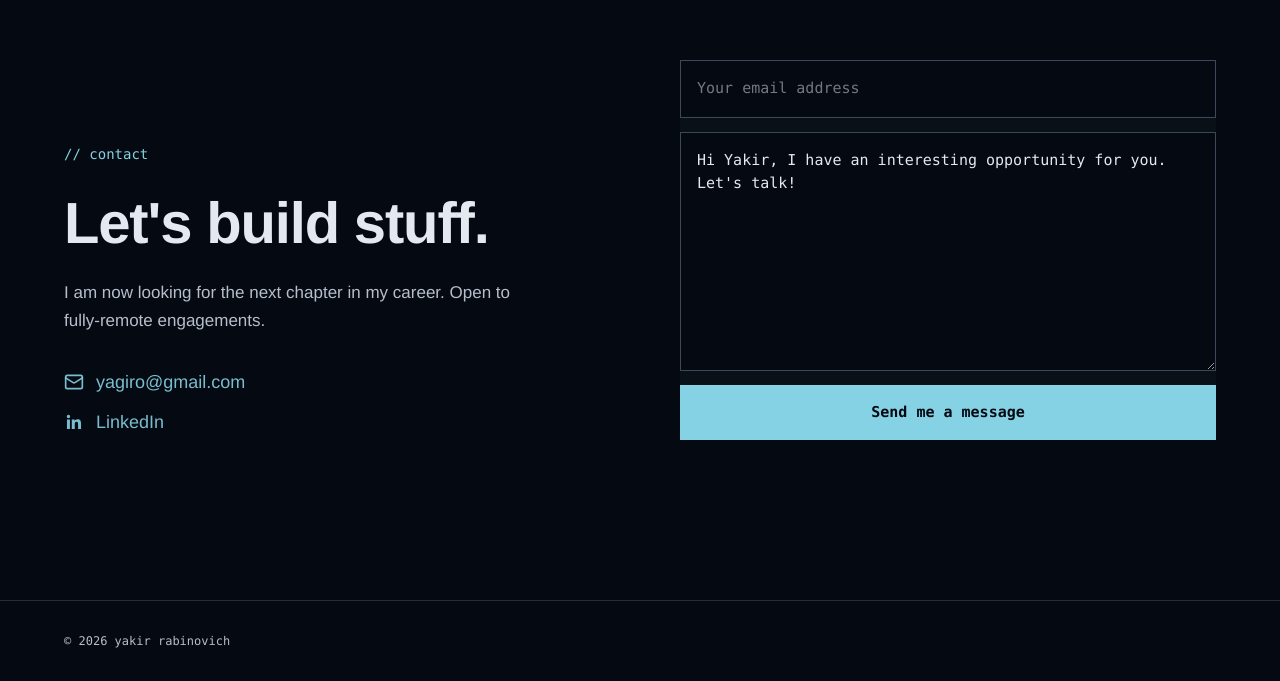
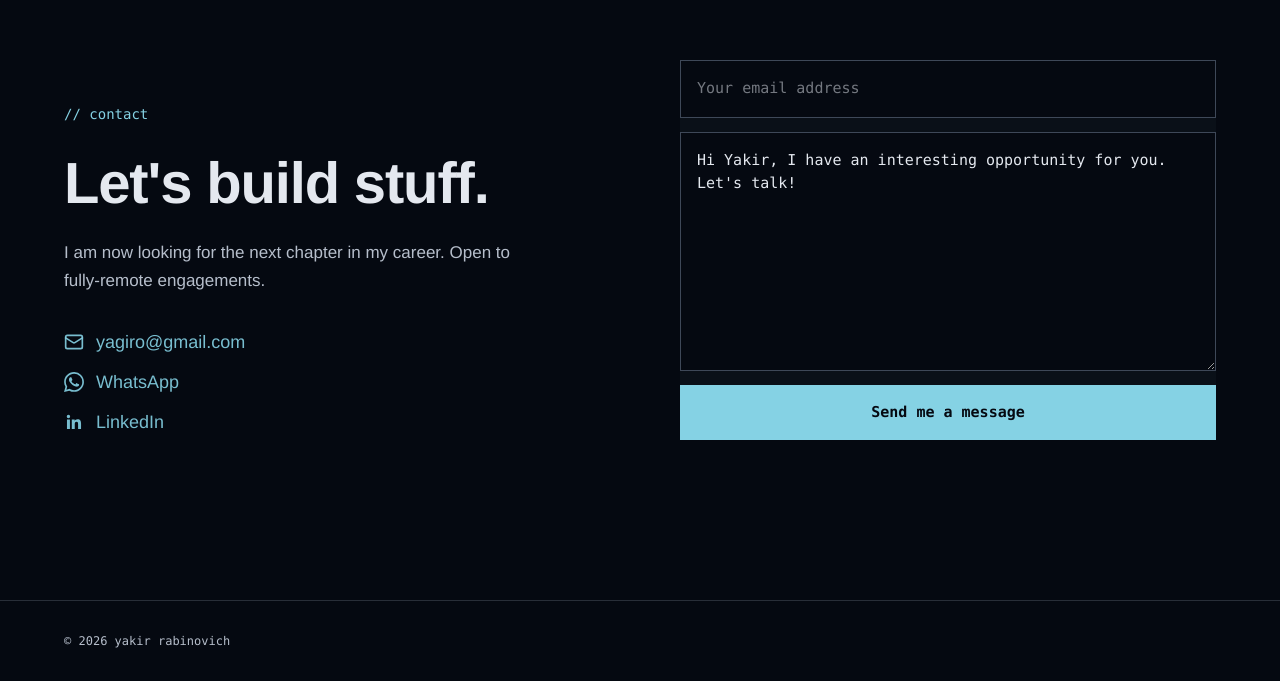
Before and after one commit to yagiro/site, a Next.js app: page / in a window 1280 px wide. Shown: the part 3621-4302 px from the top of the page. Built offline with nearby package versions, Linux system fonts and the light colour scheme.

Commit message:
add whatsapp link

```diff
--- a/src/components/sections/contact/Contact.tsx
+++ b/src/components/sections/contact/Contact.tsx
@@ -1,14 +1,16 @@
 import { Mail } from "lucide-react";
 import { Reveal } from "@/components/ui/Reveal";
+import { WhatsappIcon } from "@/components/ui/icons/WhatsappIcon";
 import { LinkedinIcon } from "@/components/ui/icons/LinkedinIcon";
 import { ContactForm } from "@/components/sections/contact/ContactForm";
-import { EMAIL } from '@/data/contact'
+import { EMAIL, WHATSAPP_NUMBER } from '@/data/contact'
 import { sectionClassName } from "@/components/sections/sectionUtils";
 
 const LINKEDIN = 'https://www.linkedin.com/in/yagiro'
 
 const LINKS = [
   { href: `mailto:${EMAIL}`, label: EMAIL, icon: Mail },
+  { href: `https://wa.me/${WHATSAPP_NUMBER}`, label: "WhatsApp", icon: WhatsappIcon },
   { href: LINKEDIN, label: "LinkedIn", icon: LinkedinIcon },
 ];
 
--- /dev/null
+++ b/src/components/ui/icons/WhatsappIcon.tsx
@@ -0,0 +1,14 @@
+import type { SVGProps } from "react";
+
+export function WhatsappIcon(props: SVGProps<SVGSVGElement>) {
+  return (
+    <svg
+      viewBox="0 0 24 24"
+      fill="currentColor"
+      xmlns="http://www.w3.org/2000/svg"
+      {...props}
+    >
+      <path d="M17.47 14.38c-.3-.15-1.76-.87-2.03-.97-.27-.1-.47-.15-.67.15-.2.3-.77.97-.94 1.17-.17.2-.35.22-.65.07-.3-.15-1.26-.46-2.4-1.48-.89-.79-1.49-1.77-1.66-2.07-.17-.3-.02-.46.13-.61.13-.13.3-.35.45-.52.15-.17.2-.3.3-.5.1-.2.05-.37-.02-.52-.08-.15-.67-1.62-.92-2.22-.24-.58-.49-.5-.67-.51h-.57c-.2 0-.52.07-.79.37-.27.3-1.04 1.02-1.04 2.48s1.07 2.88 1.22 3.08c.15.2 2.1 3.2 5.08 4.49.71.31 1.26.49 1.7.63.71.23 1.36.2 1.87.12.57-.08 1.76-.72 2.01-1.41.25-.7.25-1.29.17-1.41-.07-.12-.27-.2-.57-.35zM12.05 21.8h-.01a9.87 9.87 0 0 1-5.03-1.38l-.36-.21-3.74.98 1-3.65-.24-.37a9.86 9.86 0 0 1-1.51-5.26c0-5.45 4.44-9.88 9.89-9.88 2.64 0 5.12 1.03 6.99 2.9a9.82 9.82 0 0 1 2.89 6.99c0 5.45-4.44 9.88-9.88 9.88zM20.52 3.45A11.8 11.8 0 0 0 12.05 0C5.5 0 .16 5.34.16 11.89c0 2.1.55 4.14 1.59 5.95L.06 24l6.3-1.65a11.88 11.88 0 0 0 5.68 1.45h.01c6.55 0 11.89-5.34 11.89-11.89 0-3.18-1.24-6.16-3.48-8.4z" />
+    </svg>
+  );
+}
--- a/src/data/contact.ts
+++ b/src/data/contact.ts
@@ -1 +1,2 @@
 export const EMAIL = 'yagiro@gmail.com'
+export const WHATSAPP_NUMBER = '972507861296'
```
